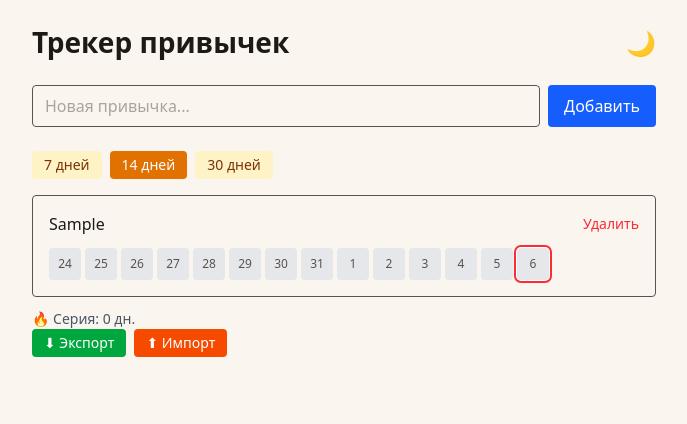
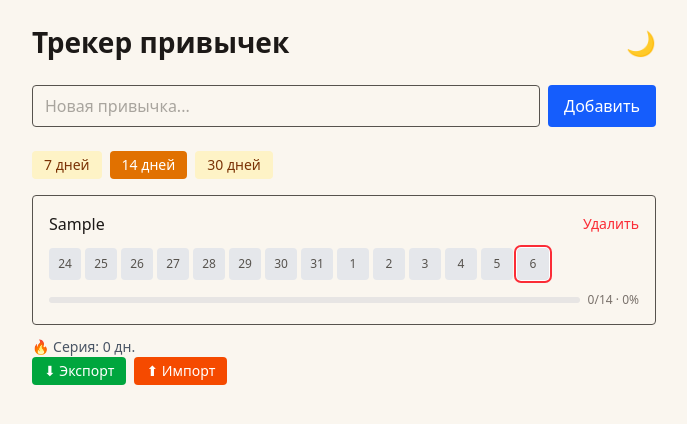
Before and after one commit to lalitahasnuts/habit_tracker, a React (Vite) app in the folder habit-tracker/: page / in a window 1280 px wide. Both pictures are taken after typing "Sample" into the empty fields and a click on the button "Добавить". Shown: the top 424 px of the page, without its empty margins (296-983 px from the left). Built offline with nearby package versions, Linux system fonts and the light colour scheme.

Commit message:
статистика: процент выполнения за период

```diff
--- a/habit-tracker/src/components/HabitRow.tsx
+++ b/habit-tracker/src/components/HabitRow.tsx
@@ -1,6 +1,7 @@
 import { format, subDays, isToday } from 'date-fns';
 import type { Habit } from '../types';
 import { HabitTitle } from './HabitTitle';
+import { getPeriodStats } from '../utils/stats';
 
 interface Props {
     habit: Habit;
@@ -14,6 +15,8 @@ export function HabitRow({ habit, daysCount, onToggle, onRemove, onRename }: Pro
     const days = Array.from({ length: daysCount }, (_, i) =>
         subDays(new Date(), daysCount - 1 - i)
     );
+
+    const stats = getPeriodStats(habit, daysCount);
 
     return (
         <div className="border rounded p-4 mb-3 dark:border-gray-700">
@@ -51,6 +54,19 @@ export function HabitRow({ habit, daysCount, onToggle, onRemove, onRename }: Pro
                     )
                 })}
             </div>
+
+             <div className="flex items-center gap-2 mt-3 text-xs text-stone-500 dark:text-gray-400">
+                <div className="flex-1 h-1.5 bg-stone-200 dark:bg-gray-700 rounded overflow-hidden">
+                    <div
+                        className="h-full bg-amber-500 transition-all"
+                        style={{ width: `${stats.percent}%` }}
+                    />
+                </div>
+                <span className="tabular-nums">
+                    {stats.completed}/{stats.total} · {stats.percent}%
+                </span>
+            </div>
+
         </div>
     )
 }
--- /dev/null
+++ b/habit-tracker/src/utils/stats.ts
@@ -0,0 +1,20 @@
+import { format, subDays } from 'date-fns';
+import type { Habit } from '../types';
+
+export interface PeriodStats {
+    completed: number;
+    total: number;
+    percent: number;
+}
+
+export function getPeriodStats(habit: Habit, daysCount: number): PeriodStats {
+    let completed = 0;
+
+    for (let i = 0; i < daysCount; i++) {
+        const key = format(subDays(new Date(), i), 'dd-MM-yyyy');
+        if (habit.completions[key]) completed++;
+    }
+
+    const percent = Math.round((completed / daysCount) * 100);
+    return { completed, total: daysCount, percent };
+}
```
